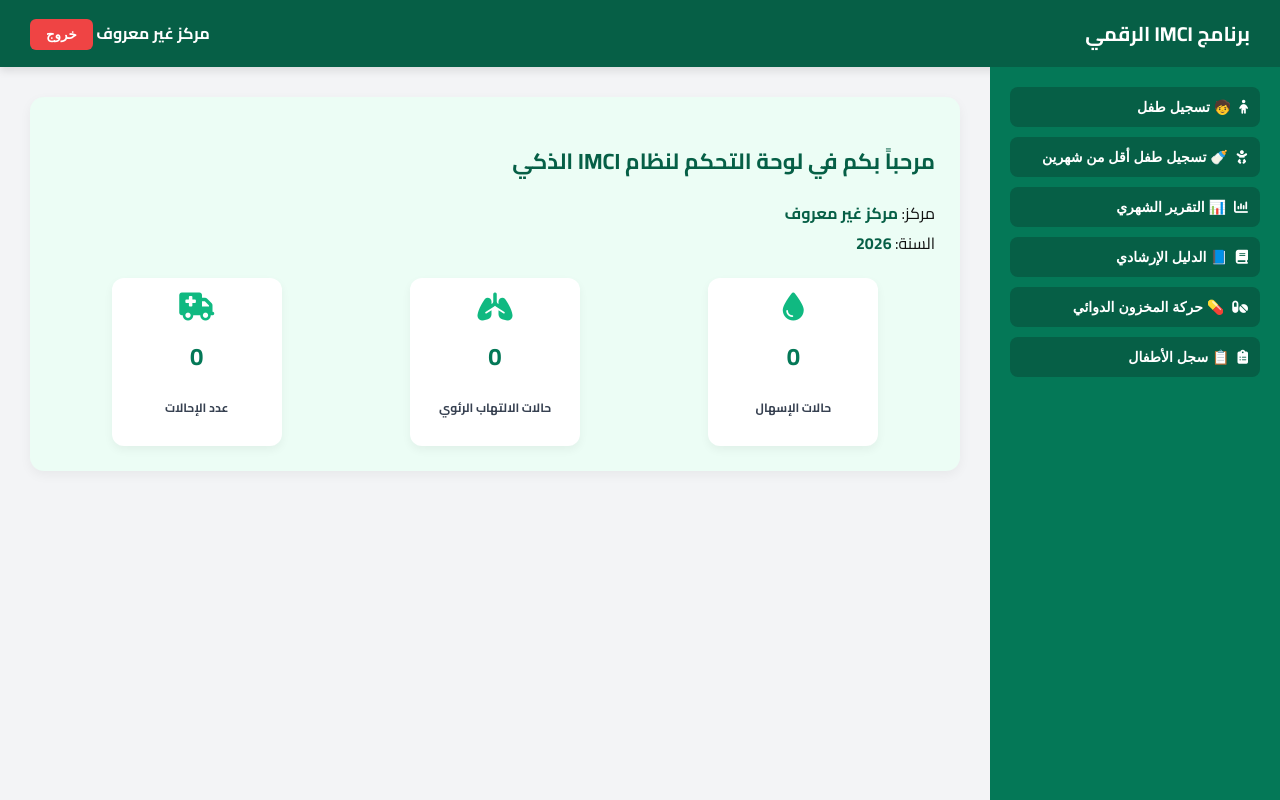
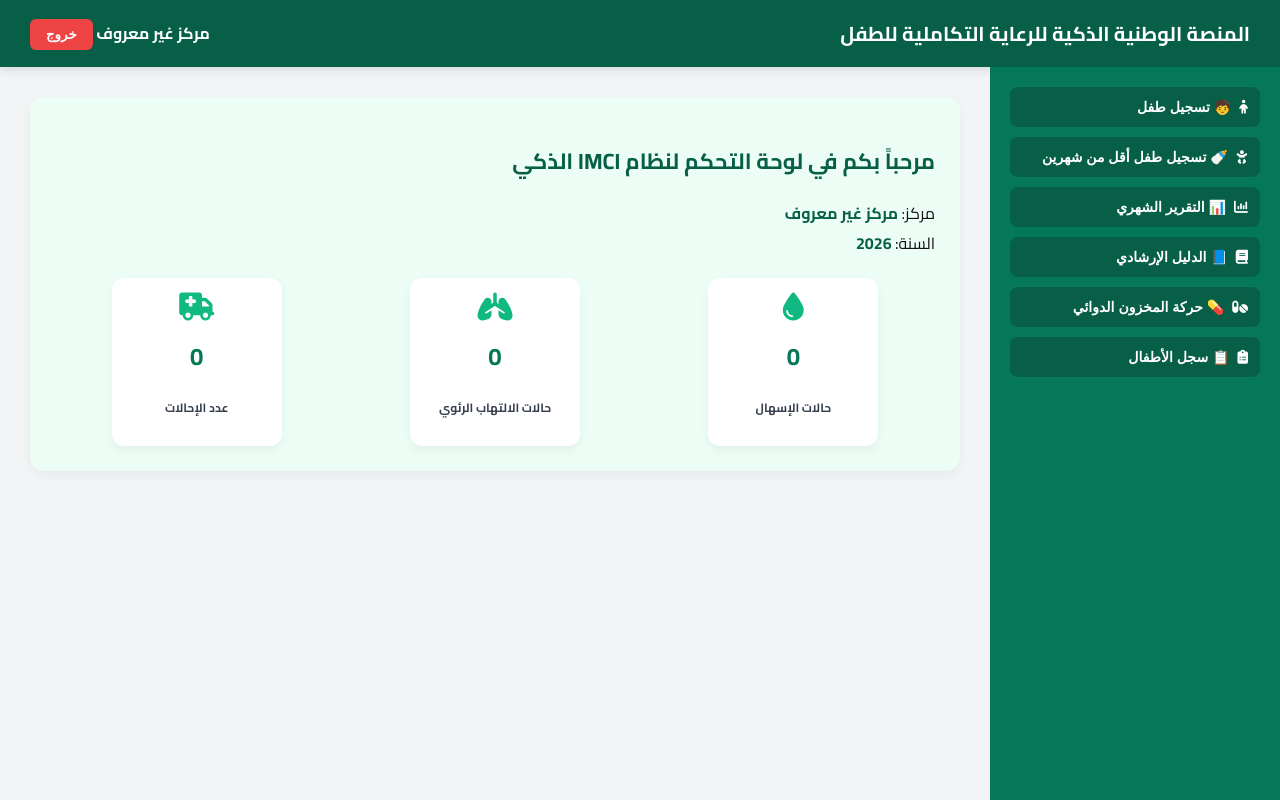
Before and after one commit to kaidngat4-droid/imci-smart-care-system, a plain HTML site: page dashboard.html in a window 1280 px wide. Drawn offline with Linux system fonts and the light colour scheme; sample sign-in values are in the browser's storage.

Commit message:
Update header title in dashboard.html
تعديل الاسم بعد رساله الترحيب بالداشبورد

```diff
--- a/dashboard.html
+++ b/dashboard.html
@@ -119,7 +119,7 @@ header.topbar button:hover { background: #b91c1c; }
 
 <!-- Topbar -->
 <header class="topbar">
-    <h2>برنامج IMCI الرقمي</h2>
+    <h2>المنصة الوطنية الذكية للرعاية التكاملية للطفل</h2>
     <div>
         <span id="facilityName"></span>
         <button onclick="logout()">خروج</button>
```
